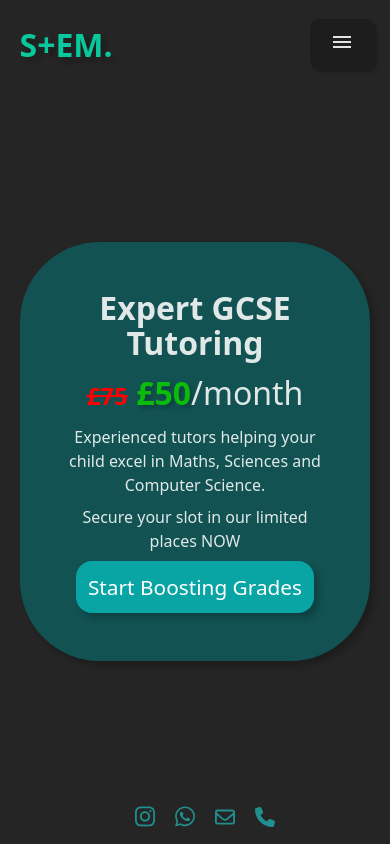
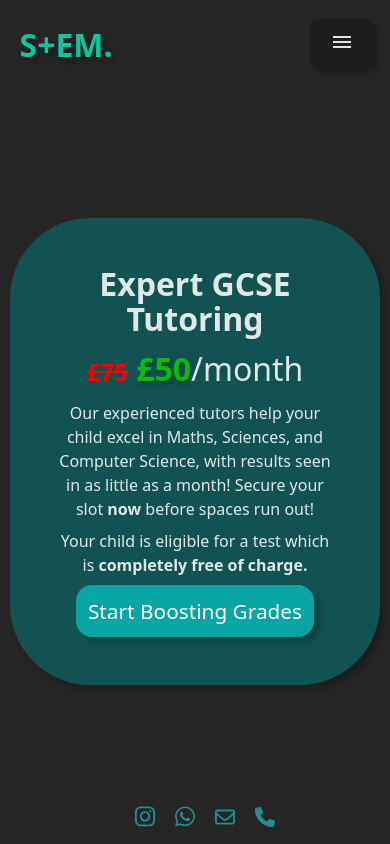
Before and after one commit to Sol4rOnGit/in-person-tuition-website, a React (Vite) app: page /#/offerings in a window 390 px wide. Built offline with nearby package versions, Linux system fonts and the light colour scheme; no server answers.

Commit message:
Marketing
Polished the offerings page to make it cleaner and seem less rushed with a short paragraph and simple button compared to multiple spread out sentences.

Slight improvements to responsiveness.

```diff
--- a/src/pages/Offerings.jsx
+++ b/src/pages/Offerings.jsx
@@ -24,11 +24,14 @@ function Offerings(){
                         Expert GCSE Tutoring
                     </h1>
                     <p className={styles.priceTag}>
-                        <s>£75</s> <strong>£50</strong>/month
+                        <s>£75</s> <strong className={styles.green}>£50</strong>/month
                     </p>
 
-                    <p>Experienced tutors helping your child excel in Maths, Sciences and Computer Science.</p>
-                    <p>Secure your slot in our limited places NOW</p>
+                    <p>Our experienced tutors help your child excel in Maths, Sciences, and Computer Science, with results seen in as little as a month! Secure your slot <strong>now</strong> before spaces run out!</p>
+
+                    <p>Your child is eligible for a test which is <strong>completely free of charge.</strong></p>
+
+                    {/* We need to add social credibility later when that occurs */}
 
                     <button onClick={handleWhatsappClick}>
                         Start Boosting Grades
--- a/src/pages/Offerings.module.css
+++ b/src/pages/Offerings.module.css
@@ -17,7 +17,7 @@
     box-shadow: 0.3rem 0.3rem 0.4rem var(--light-shadow-colour);
     transition: transform 0.4s ease, box-shadow 0.4s ease;
 
-    max-width: 30vh;
+    max-width: 30vw;
 }
 
 .card:hover{
@@ -39,7 +39,7 @@
     font-weight: bold;
 }
 
-.card strong{
+.green{
     color: rgba(11, 201, 4, 0.9);
     font-size: xx-large;
     text-shadow: 3px 3px 4px var(--light-shadow-colour);
@@ -53,9 +53,22 @@
     border-radius: 1rem;
     box-shadow: 0.3rem 0.3rem 0.4rem var(--light-shadow-colour);
     display: inline-block;
+    margin-top: 0.5rem;
+
+    transition: transform 0.2s ease-in-out;
+}
+
+.card button:hover{
+    transform: translateY(-2px);
 }
 
 @media (max-width: 767px){
+    .card{
+        max-width: none;
+        margin-left: 10px;
+        margin-right: 10px;
+    }
+
     .card h1{
         font-size: 2rem;
         margin: 0;
```
